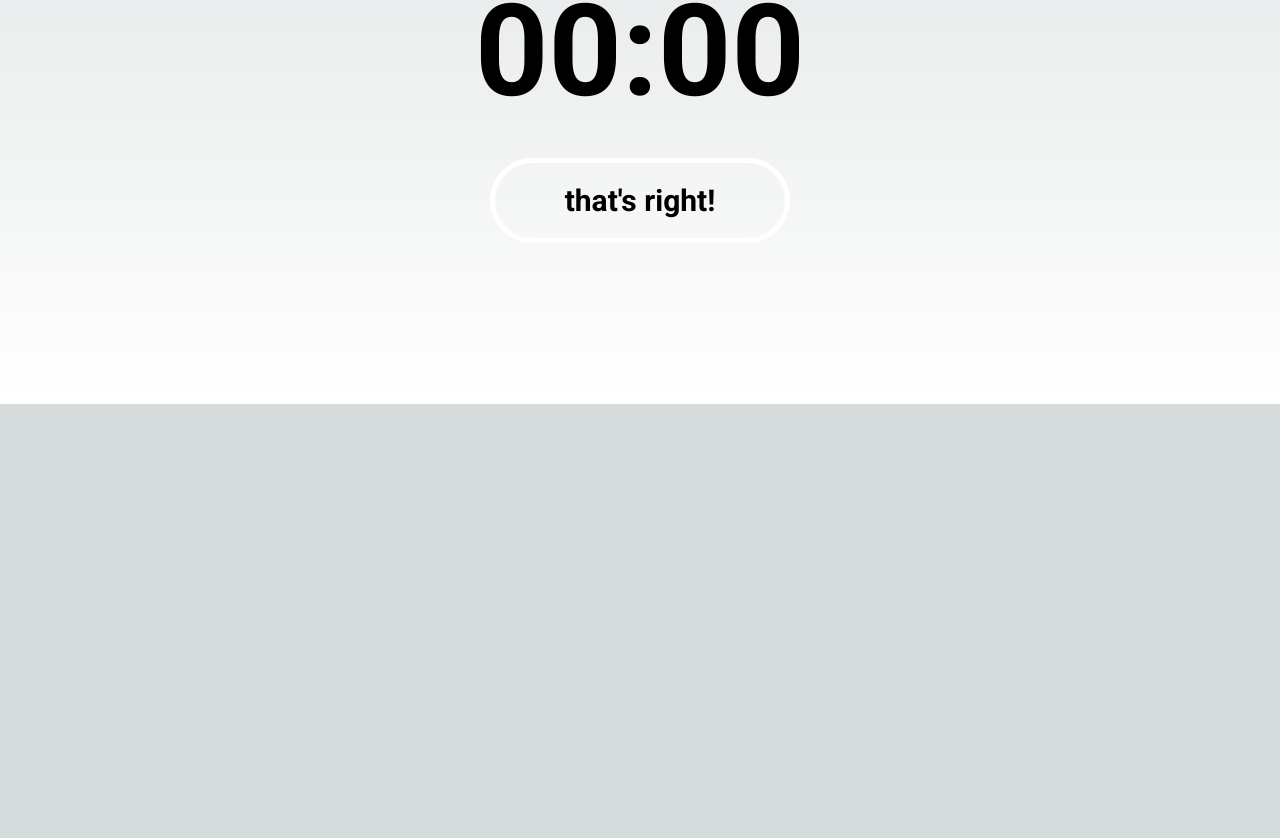
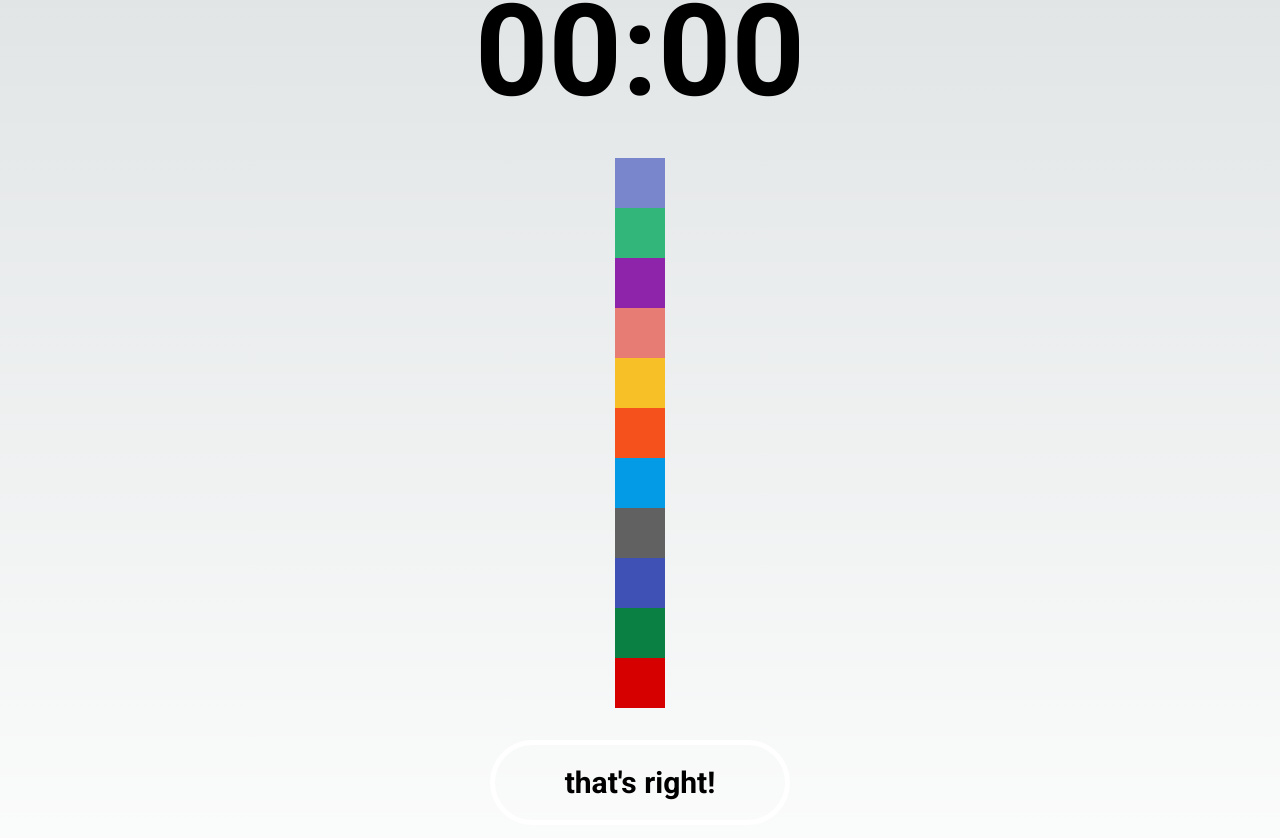
Before and after one commit to rey-soleil/things-take-time, a Next.js app: page /confirm in a window 1280 px wide. Shown: the part 396-1234 px from the top of the page. Before the commit the page ends 800 px from the top, so only its background shows below. Built offline with nearby package versions, Linux system fonts and the light colour scheme.

Commit message:
display gcal colors

```diff
--- a/package.json
+++ b/package.json
@@ -21,6 +21,7 @@
     "encoding": "^0.1.13",
     "eslint": "^8.36.0",
     "eslint-config-next": "^13.2.4",
+    "firebase": "^9.18.0",
     "googleapis": "^114.0.0",
     "next": "^13.2.4",
     "react": "^18.2.0",
--- a/src/app/api/event/route.ts
+++ b/src/app/api/event/route.ts
@@ -29,7 +29,7 @@ export async function POST(request: Request) {
     },
     // This color is green
     // See https://lukeboyle.com/blog/posts/google-calendar-api-color-id
-    colorId: 2,
+    colorId: body.colorId,
   };
 
   console.log({ event });
--- /dev/null
+++ b/src/app/components/Colors.tsx
@@ -0,0 +1,32 @@
+import styles from "../page.module.css";
+
+const colors = {
+  1: "#7986cb",
+  2: "#33b679",
+  3: "#8e24aa",
+  4: "#e67c73",
+  5: "#f6c026",
+  6: "#f5511d",
+  7: "#039be5",
+  8: "#616161",
+  9: "#3f51b5",
+  10: "#0b8043",
+  11: "#d60000",
+};
+
+export default function Colors() {
+  return (
+    <div>
+      {Object.entries(colors).map(([colorId, hex]) => {
+        console.log({ colorId, hex });
+        return (
+          <div
+            key={colorId}
+            style={{ backgroundColor: hex, width: "50px", height: "50px" }}
+            className={styles.colorCircle}
+          ></div>
+        );
+      })}
+    </div>
+  );
+}
--- a/src/app/confirm/page.tsx
+++ b/src/app/confirm/page.tsx
@@ -3,6 +3,7 @@
 import { Roboto } from "next/font/google";
 import Link from "next/link";
 import { useSearchParams } from "next/navigation";
+import Colors from "../components/Colors";
 import styles from "../page.module.css";
 import { formatAsString } from "../utils";
 
@@ -38,6 +39,7 @@ export default function Confirm() {
       <div className={`${roboto.className} ${styles.bigClockText}`}>
         {formatAsString(timeElapsed)}
       </div>
+      <Colors />
       <div className={`${roboto.className} ${styles.todoistButton}`}>
         <Link
           href={`calendars?startTime=${startTime}&eventName=${eventName}&task=${JSON.stringify(
--- a/src/app/page.module.css
+++ b/src/app/page.module.css
@@ -54,6 +54,10 @@
 
 .calendar > * {
   margin-bottom: 10vh;
+}
+
+.colorCircle {
+  font-size: large;
 }
 
 .calendarUpdateRow {
```
Also changed, not shown: 1 other file (tests, documents, lock files or other folders).
